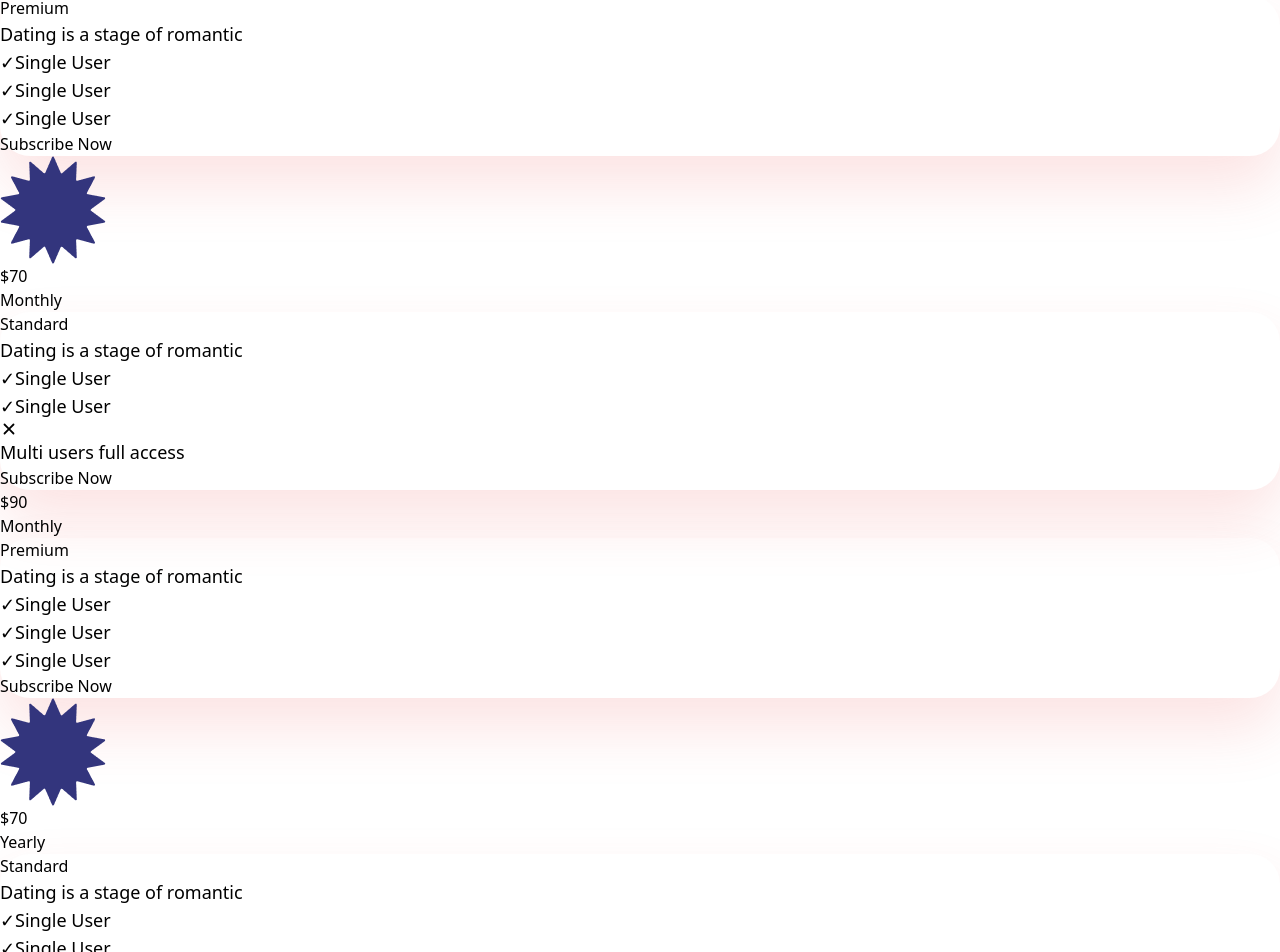
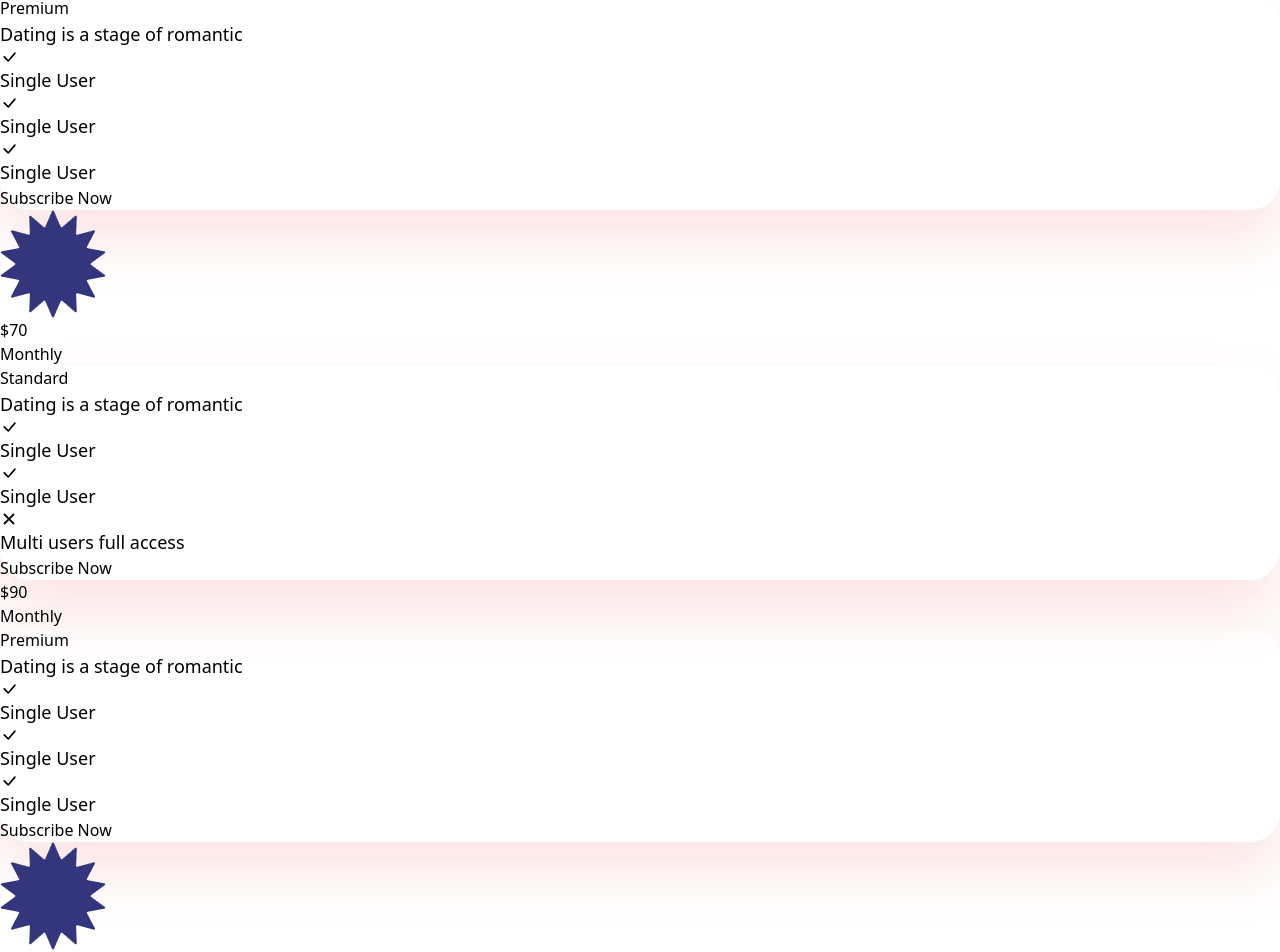
Before and after one commit to belalhossain22000/Dating-landing-page, a React (Vite) app: page / in a window 1280 px wide. Shown: the part 4872-5824 px from the top of the page. Built offline with nearby package versions, Linux system fonts and the light colour scheme.

Commit message:
fix error

```diff
--- a/src/components/Pages/Home/SubcribeToday/SubscribToday.jsx
+++ b/src/components/Pages/Home/SubcribeToday/SubscribToday.jsx
@@ -47,9 +47,9 @@ const SubscribToday = () => {
                             <h3 className="text-[24px] font-[500px] text-[#33357D]">Premium </h3>
                             <p className="subText text-[#5B5B5B]">Dating is a stage of romantic</p>
                             <ul className="list-disc subText text-[#5B5B5B] my-[20px] space-y-[10px]">
-                                <li className="flex gap-[13px] items-center"> <span className="text-white inline-flex items-center justify-center h-6 w-6 bg-[#368977] p-1 rounded-full" >&#x2713;</span>Single User</li>
-                                <li className="flex gap-[13px] items-center"> <span className="text-white inline-flex items-center justify-center h-6 w-6 bg-[#368977] p-1 rounded-full" >&#x2713;</span>Single User</li>
-                                <li className="flex gap-[13px] items-center"> <span className="text-white inline-flex items-center justify-center h-6 w-6 bg-[#368977] p-1 rounded-full" >&#x2713;</span>Single User</li>
+                                <li className="flex gap-[13px] items-center"> <span className="text-white inline-flex items-center justify-center h-6 w-6 bg-[#368977] p-1 rounded-full" > <BsCheckLg/>  </span>Single User</li>
+                                <li className="flex gap-[13px] items-center"> <span className="text-white inline-flex items-center justify-center h-6 w-6 bg-[#368977] p-1 rounded-full" > <BsCheckLg/>  </span>Single User</li>
+                                <li className="flex gap-[13px] items-center"> <span className="text-white inline-flex items-center justify-center h-6 w-6 bg-[#368977] p-1 rounded-full" > <BsCheckLg/>  </span>Single User</li>
                             </ul>
                             <button className="px-[32px] py-[20px] text-white rounded-[30px] bg-red-500">Subscribe Now</button>
                         </div>
@@ -72,8 +72,8 @@ const SubscribToday = () => {
                             <h3 className="text-[24px] font-[500px] mb-[10px] text-[#FF3D4F]">Standard </h3>
                             <p className="subText text-[#5B5B5B]">Dating is a stage of romantic</p>
                             <ul className="list-disc subText text-[#5B5B5B] my-[20px] space-y-[10px]">
-                                <li className="flex gap-[13px] items-center"> <span className="inline-flex items-center justify-center h-6 w-6 bg-[#368977] p-1 rounded-full text-white" >&#x2713;</span>Single User</li>
-                                <li className="flex gap-[13px] items-center"> <span className="inline-flex items-center justify-center h-6 w-6 bg-[#368977] p-1 rounded-full text-white" >&#x2713;</span>Single User</li>
+                                <li className="flex gap-[13px] items-center"> <span className="inline-flex items-center justify-center h-6 w-6 bg-[#368977] p-1 rounded-full text-white" > <BsCheckLg/> </span>Single User</li>
+                                <li className="flex gap-[13px] items-center"> <span className="inline-flex items-center justify-center h-6 w-6 bg-[#368977] p-1 rounded-full text-white" > <BsCheckLg/> </span>Single User</li>
                                 <li className="flex gap-[13px] items-center"> <span className="inline-flex items-center justify-center h-6 w-6 bg-[#ED3E3E] p-1  rounded-full text-white" > <HiX /> </span>Multi users full access</li>
                             </ul>
                             <button className="px-[32px] py-[20px] text-white rounded-[30px] bg-red-500">Subscribe Now</button>
@@ -99,9 +99,9 @@ const SubscribToday = () => {
                             <h3 className="text-[24px] font-[500px] text-[#33357D]">Premium </h3>
                             <p className="subText text-[#5B5B5B]">Dating is a stage of romantic</p>
                             <ul className="list-disc subText text-[#5B5B5B] my-[20px] space-y-[10px]">
-                                <li className="flex gap-[13px] items-center"> <span className="text-white inline-flex items-center justify-center h-6 w-6 bg-[#368977] p-1 rounded-full" >&#x2713;</span>Single User</li>
-                                <li className="flex gap-[13px] items-center"> <span className="text-white inline-flex items-center justify-center h-6 w-6 bg-[#368977] p-1 rounded-full" >&#x2713;</span>Single User</li>
-                                <li className="flex gap-[13px] items-center"> <span className="text-white inline-flex items-center justify-center h-6 w-6 bg-[#368977] p-1 rounded-full" >&#x2713;</span>Single User</li>
+                                <li className="flex gap-[13px] items-center"> <span className="text-white inline-flex items-center justify-center h-6 w-6 bg-[#368977] p-1 rounded-full" ><BsCheckLg/></span>Single User</li>
+                                <li className="flex gap-[13px] items-center"> <span className="text-white inline-flex items-center justify-center h-6 w-6 bg-[#368977] p-1 rounded-full" ><BsCheckLg/></span>Single User</li>
+                                <li className="flex gap-[13px] items-center"> <span className="text-white inline-flex items-center justify-center h-6 w-6 bg-[#368977] p-1 rounded-full" ><BsCheckLg/></span>Single User</li>
                             </ul>
                             <button className="px-[32px] py-[20px] text-white rounded-[30px] bg-red-500">Subscribe Now</button>
                         </div>
@@ -124,8 +124,8 @@ const SubscribToday = () => {
                             <h3 className="text-[24px] font-[500px] mb-[10px] text-[#FF3D4F]">Standard </h3>
                             <p className="subText text-[#5B5B5B]">Dating is a stage of romantic</p>
                             <ul className="list-disc subText text-[#5B5B5B] my-[20px] space-y-[10px]">
-                                <li className="flex gap-[13px] items-center"> <span className="inline-flex items-center justify-center h-6 w-6 bg-[#368977] p-1 rounded-full text-white" >&#x2713;</span>Single User</li>
-                                <li className="flex gap-[13px] items-center"> <span className="inline-flex items-center justify-center h-6 w-6 bg-[#368977] p-1 rounded-full text-white" >&#x2713;</span>Single User</li>
+                                <li className="flex gap-[13px] items-center"> <span className="inline-flex items-center justify-center h-6 w-6 bg-[#368977] p-1 rounded-full text-white" ><BsCheckLg/></span>Single User</li>
+                                <li className="flex gap-[13px] items-center"> <span className="inline-flex items-center justify-center h-6 w-6 bg-[#368977] p-1 rounded-full text-white" ><BsCheckLg/></span>Single User</li>
                                 <li className="flex gap-[13px] items-center"> <span className="inline-flex items-center justify-center h-6 w-6 bg-[#ED3E3E] p-1  rounded-full text-white" > <HiX /> </span>Multi users full access</li>
                             </ul>
                             <button className="px-[32px] py-[20px] text-white rounded-[30px] bg-red-500">Subscribe Now</button>
```
